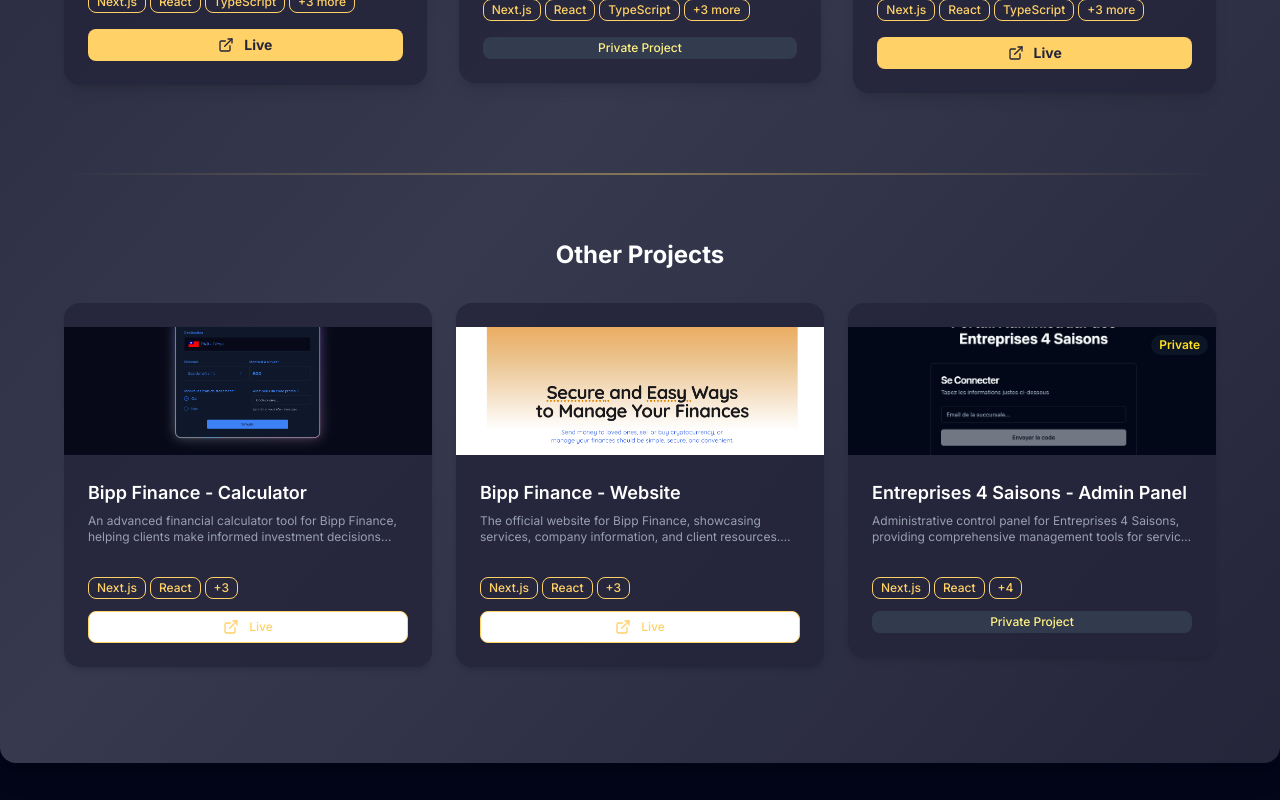
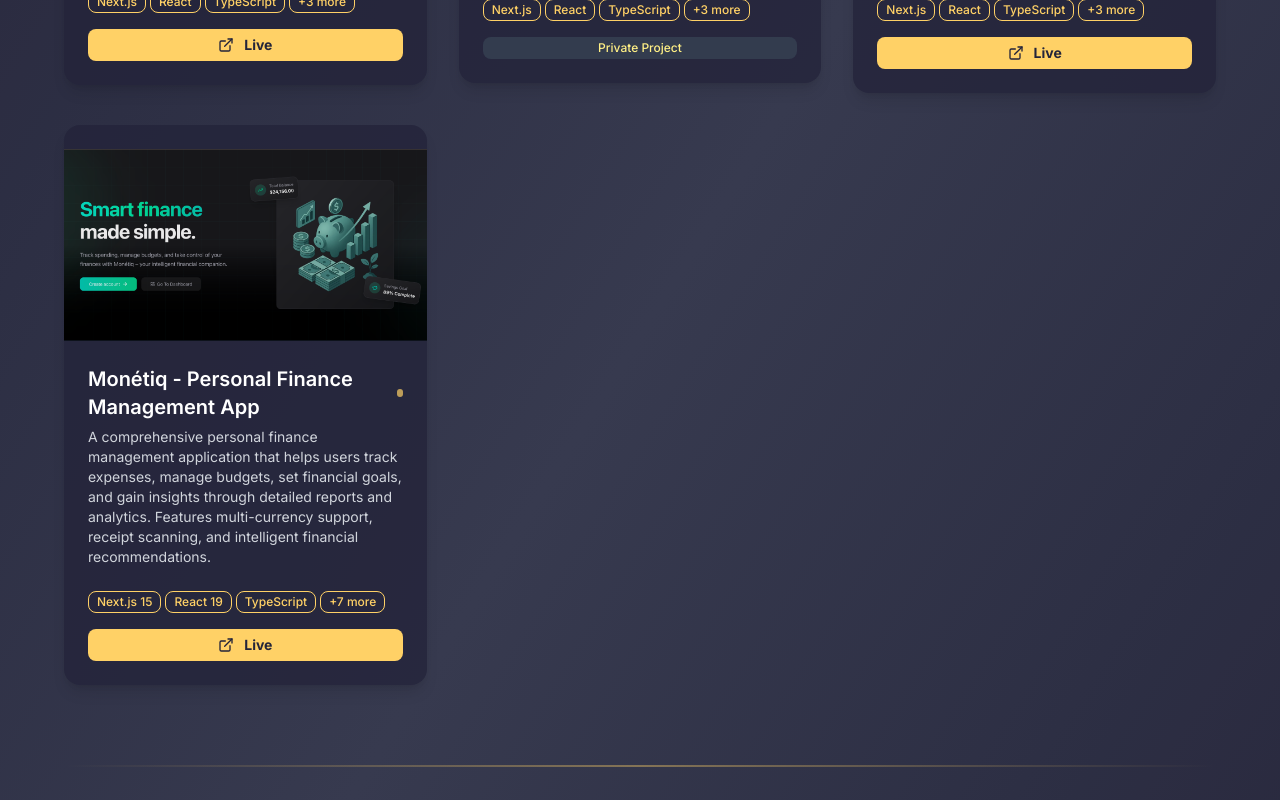
Before and after one commit to HavB1/portfolio, a Next.js app: page / in a window 1280 px wide. Shown: the part 1500-2300 px from the top of the page. Built offline with nearby package versions, Linux system fonts and the light colour scheme; no server answers.

Commit message:
feat: add Monétiq project to showcase personal finance management app

```diff
--- a/components/projects.tsx
+++ b/components/projects.tsx
@@ -88,6 +88,7 @@
     featured: true,
     is_private: false,
   },
+
   {
     id: 4,
     title: "Bipp Finance - Calculator",
@@ -142,6 +143,29 @@
     // githubUrl: "#",
     featured: false,
     is_private: true,
+  },
+  {
+    id: 7,
+    title: "Monétiq - Personal Finance Management App",
+    description:
+      "A comprehensive personal finance management application that helps users track expenses, manage budgets, set financial goals, and gain insights through detailed reports and analytics. Features multi-currency support, receipt scanning, and intelligent financial recommendations.",
+    image: "/monetiq.png", // Note: Image needs to be added to public folder
+    technologies: [
+      "Next.js 15",
+      "React 19",
+      "TypeScript",
+      "Tailwind CSS",
+      "tRPC",
+      "PostgreSQL",
+      "Drizzle ORM",
+      "Clerk",
+      "Motion",
+      "Recharts",
+    ],
+    liveUrl: "https://monetiq.ditolab.com",
+    // githubUrl: "#", // Update with actual repo URL
+    featured: true,
+    is_private: false,
   },
 ];
 
```
Also changed, not shown: public/monetiq.png (added).
